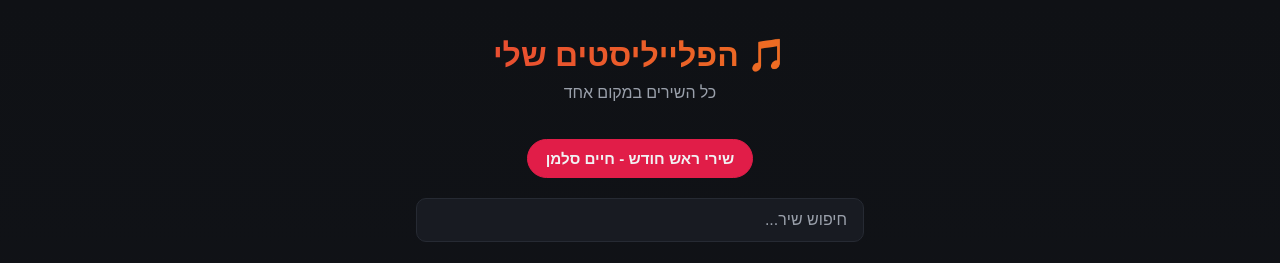
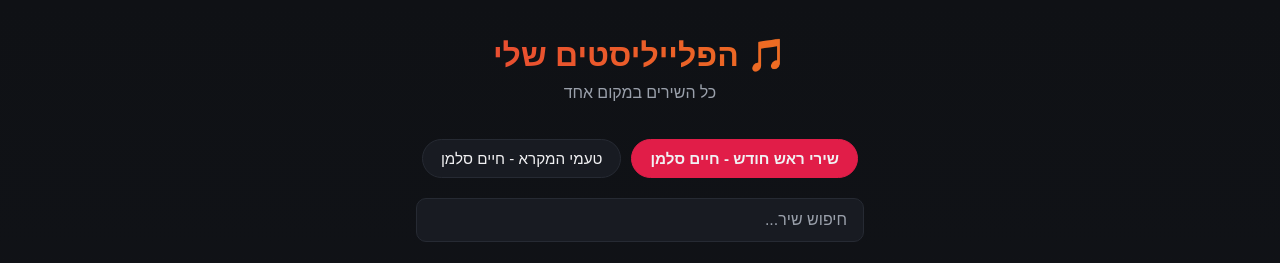
Before and after one commit to talsal/playlist-viewer, a plain HTML site: page index.html in a window 1280 px wide. Shown: the top 263 px of the page. Drawn offline with Linux system fonts and the light colour scheme.

Commit message:
Add playlist: טעמי המקרא - חיים סלמן

```diff
--- a/index.html
+++ b/index.html
@@ -292,6 +292,31 @@ const playlists = [
       { title: "שיר לכבוד חודש אלול. כתב ומבצע חיים סלמן", videoId: "NZuYgdMKuvg", duration: "3:31" },
       { title: "שיר לכבוד ראש חודש כסלו - כתב ומבצע חיים סלמן", videoId: "5qS4wFr5_gM", duration: "3:49" }
     ]
+  },
+  {
+    id: "taamei-hamikra",
+    name: "טעמי המקרא - חיים סלמן",
+    channel: "חיים סלמן",
+    sourceUrl: "https://www.youtube.com/playlist?list=PLbIBGdyDfPSE",
+    songs: [
+      { title: "טעמי הנביאים", videoId: "xn3LcQaNyVI", duration: "1:07" },
+      { title: 'טעמי הכתובים נוסח בבלי חכם חיים סלמן שליט"א', videoId: "uxSS7JJta4w", duration: "1:06" },
+      { title: "מגילת אסתר פרק א-כמנהג יהודי עירק קורא: חיים סלמן", videoId: "MuCqn5iQu8o", duration: "6:29" },
+      { title: "1.תהלים - לימוד הטעמים - חיים סלמן", videoId: "VOc299t3O9w", duration: "8:55" },
+      { title: "11.תהלים טעמים", videoId: "M7QqNgUrAgA", duration: "46:10" },
+      { title: 'טעמי הנביאים חכם חיים סלמן שליט"א', videoId: "9FMo2kXqmHE", duration: "1:28" },
+      { title: "טעמי הכתובים", videoId: "u5r87QCYmQU", duration: "1:03" },
+      { title: "ב. אותיות א-ג - מבטא האותיות בלשון הקודש - חיים סלמן", videoId: "_iFTb60GqV0", duration: "6:03" },
+      { title: 'לימוד לשון הקודש טעמי הנביאים חכם חיים סלמן שליט"א', videoId: "68eALZGnMvA", duration: "1:06:16" },
+      { title: 'לימוד לשון הקודש טעמי הנביאים חכם חיים סלמן שליט"א', videoId: "BqOHHrNdAUI", duration: "1:03:33" },
+      { title: "2.תהלים לימוד הטעמים", videoId: "X90zrhwEFes", duration: "44:25" },
+      { title: 'לימוד לשון הקודש טעמי הכתובים חכם חיים סלמן שליט"א', videoId: "titfLTTm1OM", duration: "55:32" },
+      { title: 'לימוד טעמי הנביאים שיעור 1 חכם חיים סלמן שליט"א', videoId: "EBK51a2r7sk", duration: "55:12" },
+      { title: 'לימוד לשון הקודש טעמי איוב חכם חיים סלמן שליט"א', videoId: "hs_QQAIeZ3Y", duration: "57:08" },
+      { title: 'לימוד לשון הקודש טעמי הכתובים חכם חיים סלמן שליט"א', videoId: "QQardplNTJ0", duration: "1:00:58" },
+      { title: 'לימוד לשון הקודש טעמי הנביאים חכם חיים סלמן שליט"א', videoId: "6DBNq5r4Xdg", duration: "59:26" },
+      { title: "טעמי המקרא", videoId: "D-O92h05cxA", duration: "1:36" }
+    ]
   }
 ];
 
```
